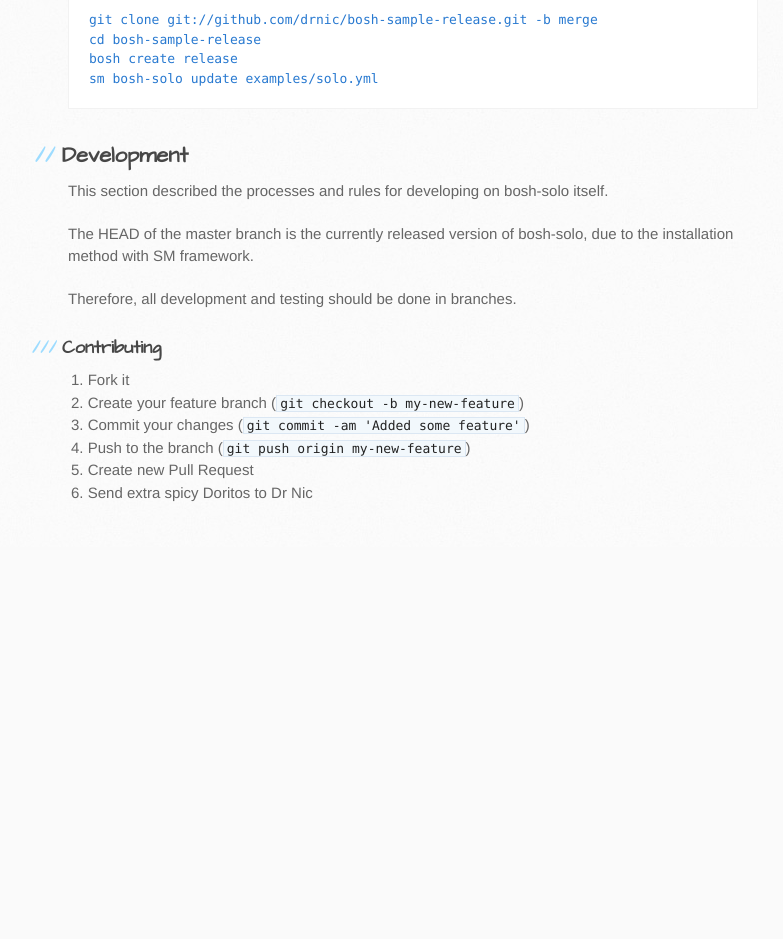
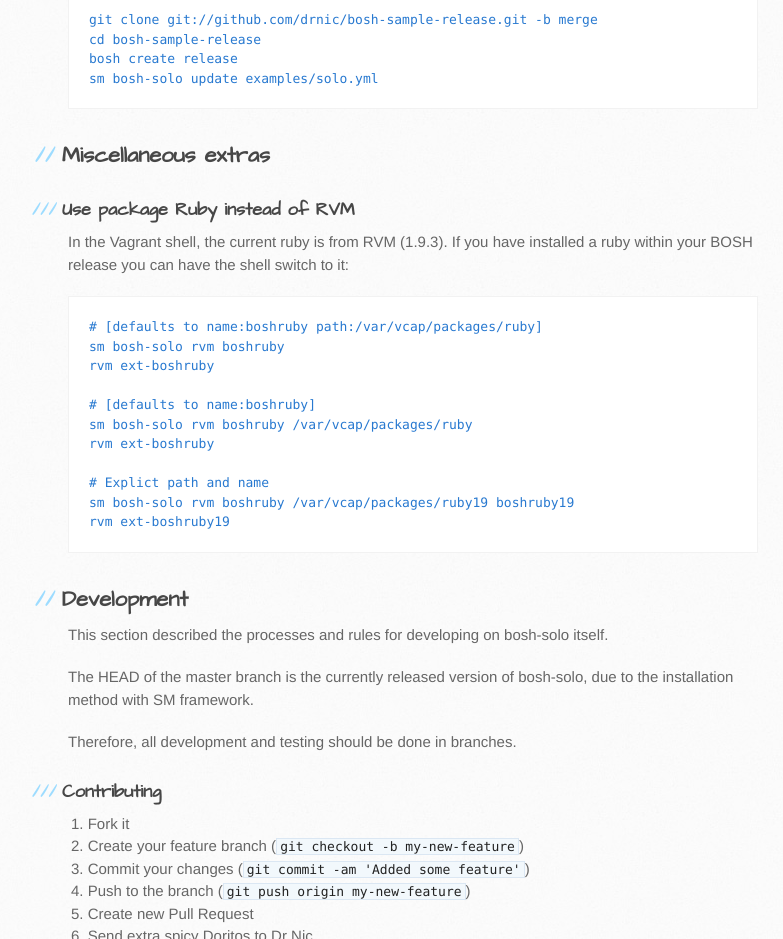
Before and after one commit to cloudfoundry-community-attic/bosh-solo, a plain HTML site: page index.html in a window 1280 px wide. Shown: the part 6340-7279 px from the top of the page, without its empty margins (102-885 px from the left). Before the commit the page ends 6887 px from the top, so only its background shows below. Drawn offline with Linux system fonts and the light colour scheme.

Commit message:
add rvm override

```diff
--- a/index.html
+++ b/index.html
@@ -268,6 +268,24 @@
 sm bosh-solo update examples/solo.yml
 </code></pre>
 
+<h2>Miscellaneous extras</h2>
+
+<h3>Use package Ruby instead of RVM</h3>
+
+<p>In the Vagrant shell, the current ruby is from RVM (1.9.3). If you have installed a ruby within your BOSH release you can have the shell switch to it:</p>
+
+<pre><code># [defaults to name:boshruby path:/var/vcap/packages/ruby]
+sm bosh-solo rvm boshruby
+rvm ext-boshruby
+
+# [defaults to name:boshruby]
+sm bosh-solo rvm boshruby /var/vcap/packages/ruby
+rvm ext-boshruby
+
+# Explict path and name
+sm bosh-solo rvm boshruby /var/vcap/packages/ruby19 boshruby19
+rvm ext-boshruby19</code></pre>
+
 <h2>Development</h2>
 
 <p>This section described the processes and rules for developing on bosh-solo itself.</p>
```
